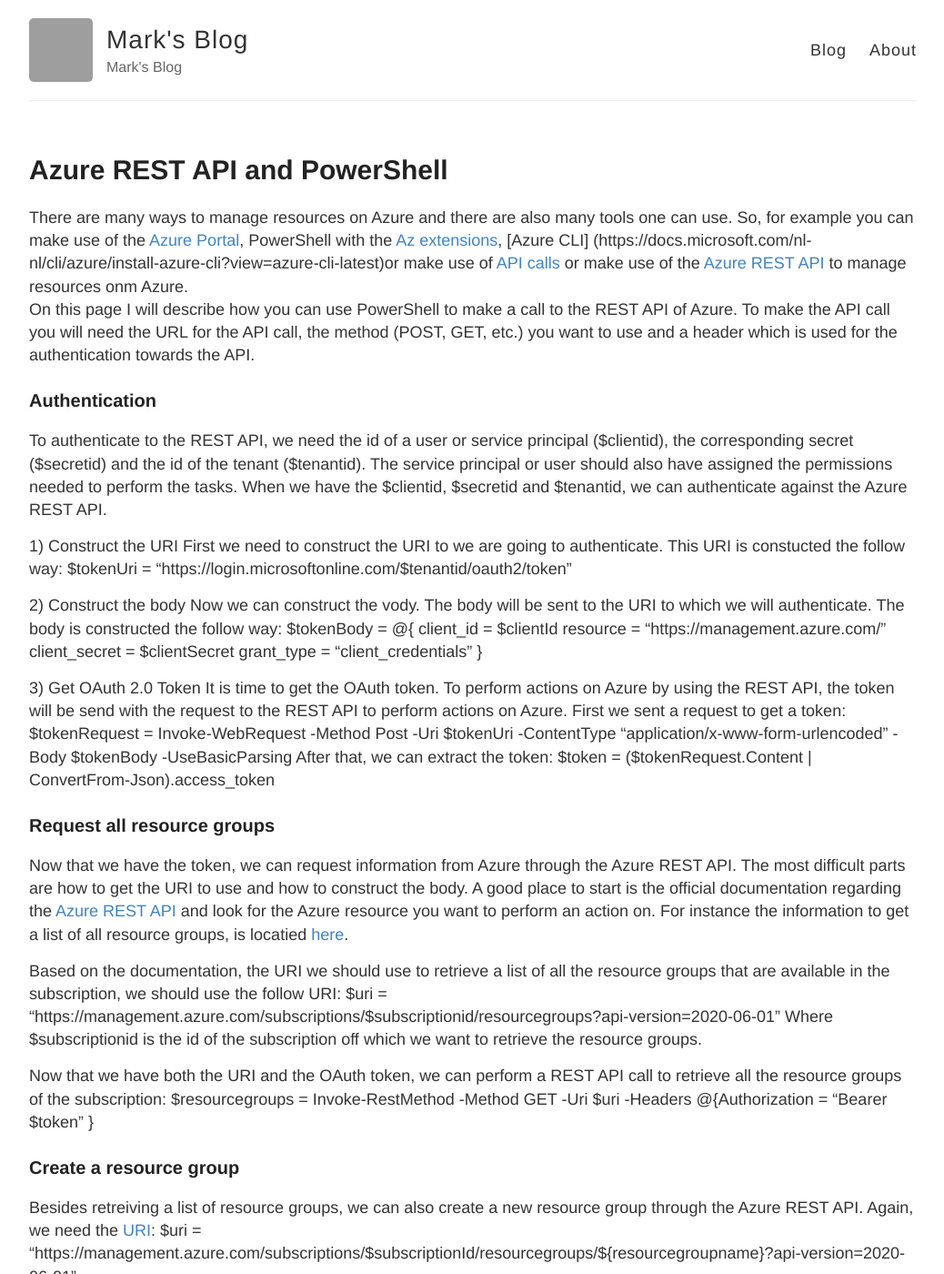
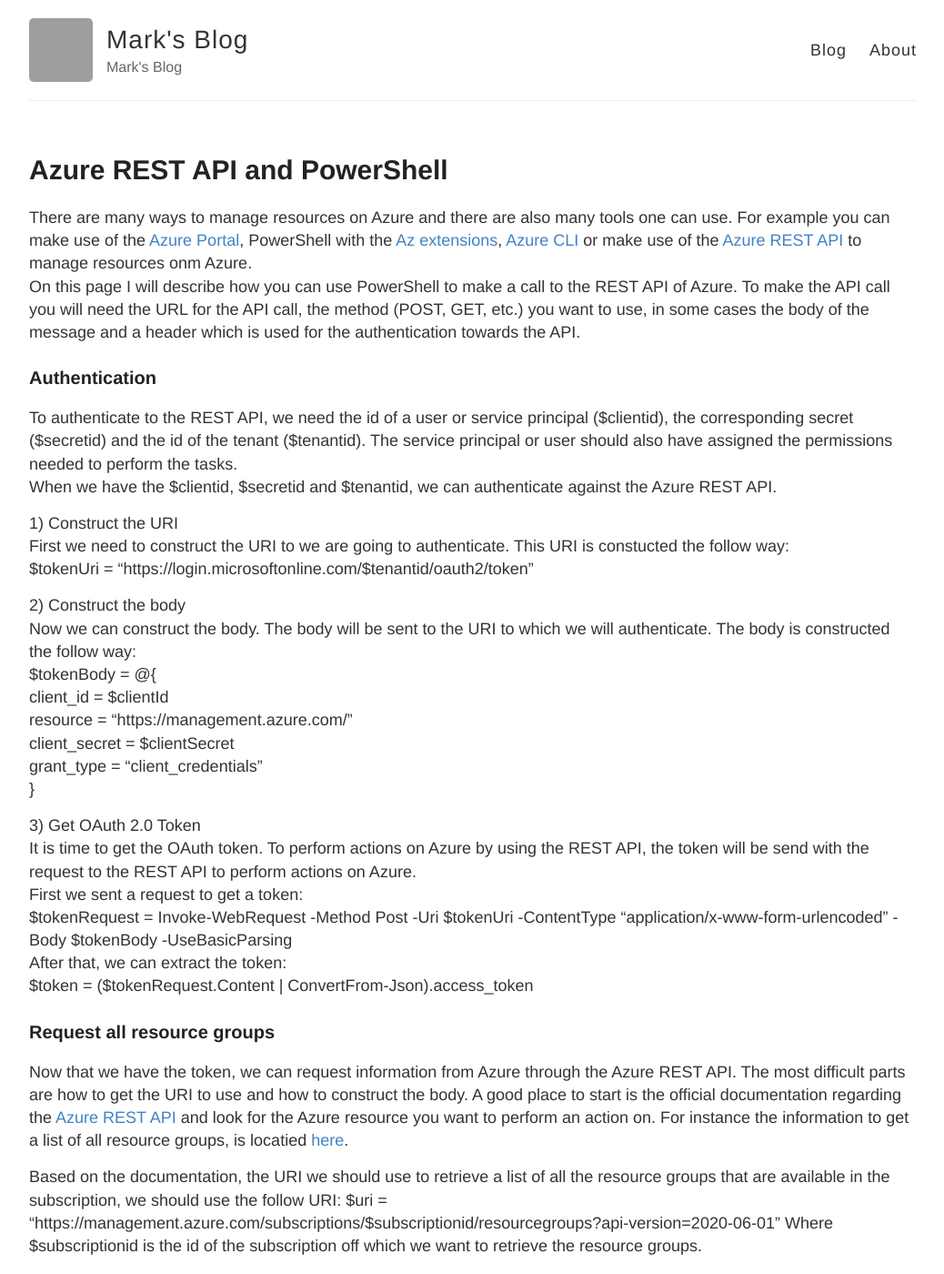
Before and after one commit to MHEBXM/mbhendriks, a Jekyll site: the page built from _posts/2020-08-22-azure-api-powershell.md, in a window 1280 px wide and 1400 px high. Shown: the whole window at 91% size, without its empty margins (120-1158 px from the left). Built offline with Jekyll 4.4.1, drawn with Linux system fonts in a browser that asks for light colours; grey boxes are pictures that could not be loaded.

Commit message:
fix layout first part

```diff
--- a/_posts/2020-08-22-azure-api-powershell.md
+++ b/_posts/2020-08-22-azure-api-powershell.md
@@ -2,8 +2,8 @@
 layout: post
 title: Azure REST API and PowerShell
 ---
-There are many ways to manage resources on Azure and there are also many tools one can use. So, for example you can make use of the [Azure Portal](https://portal.azure.com), PowerShell with the [Az extensions](https://www.powershellgallery.com/packages/Az/4.5.0), [Azure CLI] (https://docs.microsoft.com/nl-nl/cli/azure/install-azure-cli?view=azure-cli-latest)or make use of [API calls](https://docs.microsoft.com/en-us/rest/api/azure/devops/?view=azure-devops-rest-5.1) or make use of the [Azure REST API](https://docs.microsoft.com/en-us/rest/api/azure/) to manage resources onm Azure.
-On this page I will describe how you can use PowerShell to make a call to the REST API of Azure. To make the API call you will need the URL for the API call, the method (POST, GET, etc.) you want to use and a header which is used for the authentication towards the API.
+There are many ways to manage resources on Azure and there are also many tools one can use. For example you can make use of the [Azure Portal](https://portal.azure.com), PowerShell with the [Az extensions](https://www.powershellgallery.com/packages/Az/4.5.0), [Azure CLI](https://docs.microsoft.com/nl-nl/cli/azure/install-azure-cli?view=azure-cli-latest) or make use of the [Azure REST API](https://docs.microsoft.com/en-us/rest/api/azure/) to manage resources onm Azure.
+On this page I will describe how you can use PowerShell to make a call to the REST API of Azure. To make the API call you will need the URL for the API call, the method (POST, GET, etc.) you want to use, in some cases the body of the message and a header which is used for the authentication towards the API.
 
 ### Authentication
 
@@ -15,7 +15,7 @@ First we need to construct the URI to we are going to authenticate. This URI is
 $tokenUri = "https://login.microsoftonline.com/$tenantid/oauth2/token"
 
 2) Construct the body
-Now we can construct the vody. The body will be sent to the URI to which we will authenticate. The body is constructed the follow way:
+Now we can construct the body. The body will be sent to the URI to which we will authenticate. The body is constructed the follow way:
 $tokenBody = @{
     client_id     = $clientId
     resource         = "https://management.azure.com/"
```
